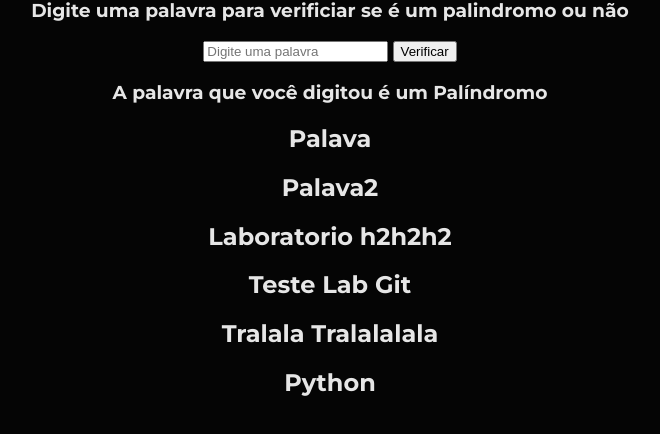
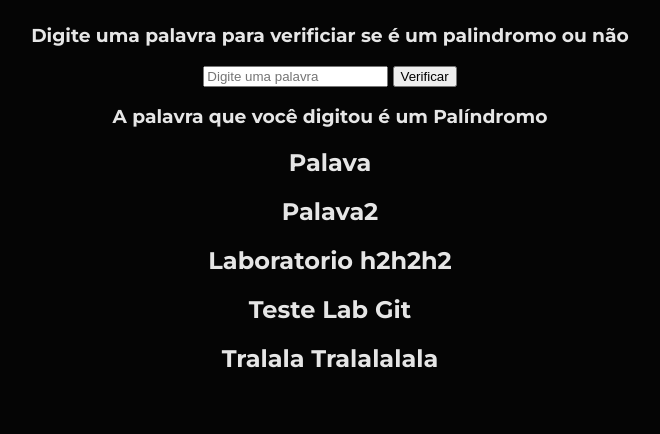
Before and after one commit to gfinetto/palindromo-estudos, a plain HTML site: page index.html in a window 1280 px wide. Shown: the part 242-676 px from the top of the page, without its empty margins (310-970 px from the left). Drawn offline with Linux system fonts and the light colour scheme.

Commit message:
Revert "adicionando h2 python"
This reverts commit 4b46209f260d062fd9656af8ea32c84b3aa22376.

```diff
--- a/index.html
+++ b/index.html
@@ -23,7 +23,6 @@
         <h2>Laboratorio h2h2h2</h2>
         <h2>Teste Lab Git</h2>
         <h2>Tralala Tralalalala</h2>
-        <h2>Python</h2>
     </div>
 
     <script src="script.js"></script>
```
